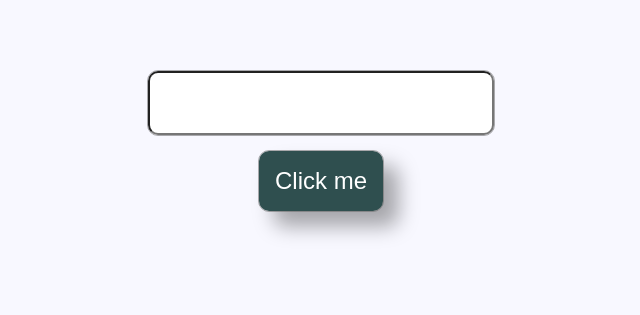
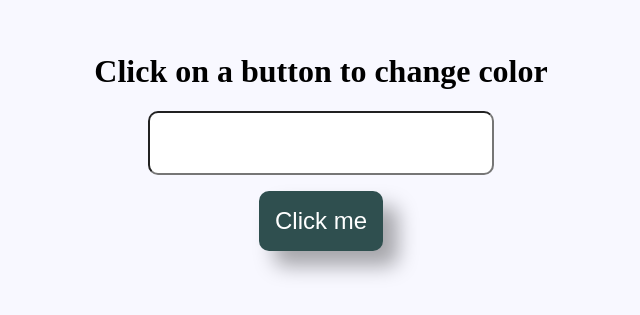
Before and after one commit to TheJimmyLogan/MyFirstWebsite, a plain HTML site: page Index.html in a window 1280 px wide. Shown: the part 251-566 px from the top of the page, without its empty margins (319-959 px from the left). Drawn offline with Linux system fonts and the light colour scheme.

Commit message:
Added title

```diff
--- a/Index.html
+++ b/Index.html
@@ -9,6 +9,7 @@
     <title>My page</title>
 </head>
 <body>
+    <h1>Click on a button to change color</h1>
     <input type="text" class="mytext">
     <button class="mybutton">
          Click me
--- a/styles.css
+++ b/styles.css
@@ -43,6 +43,6 @@ body{
     align-items: center;
 }
 
-*{
+/* *{
     outline: 1px #6668 solid;
-}
+} */
```
